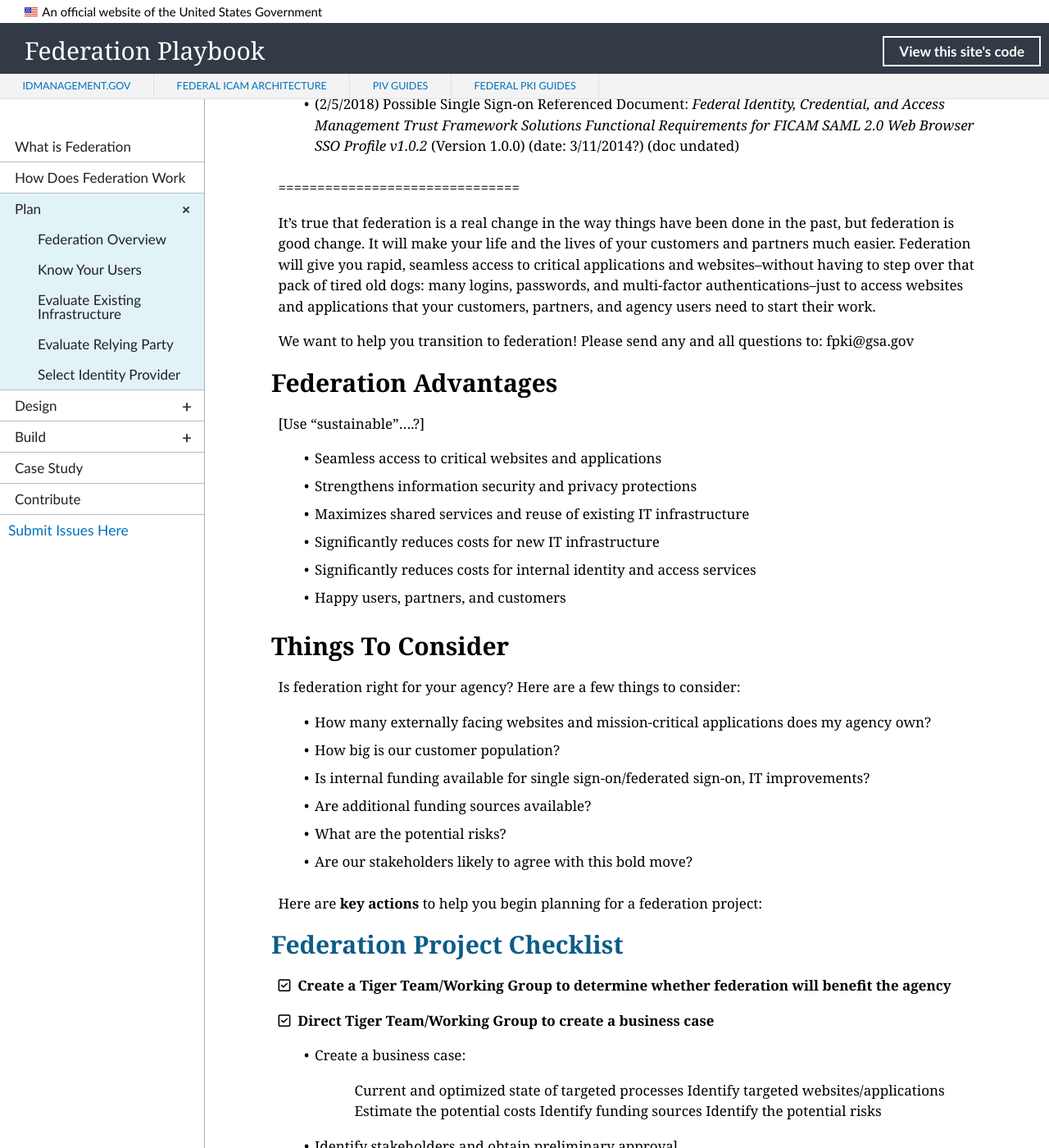
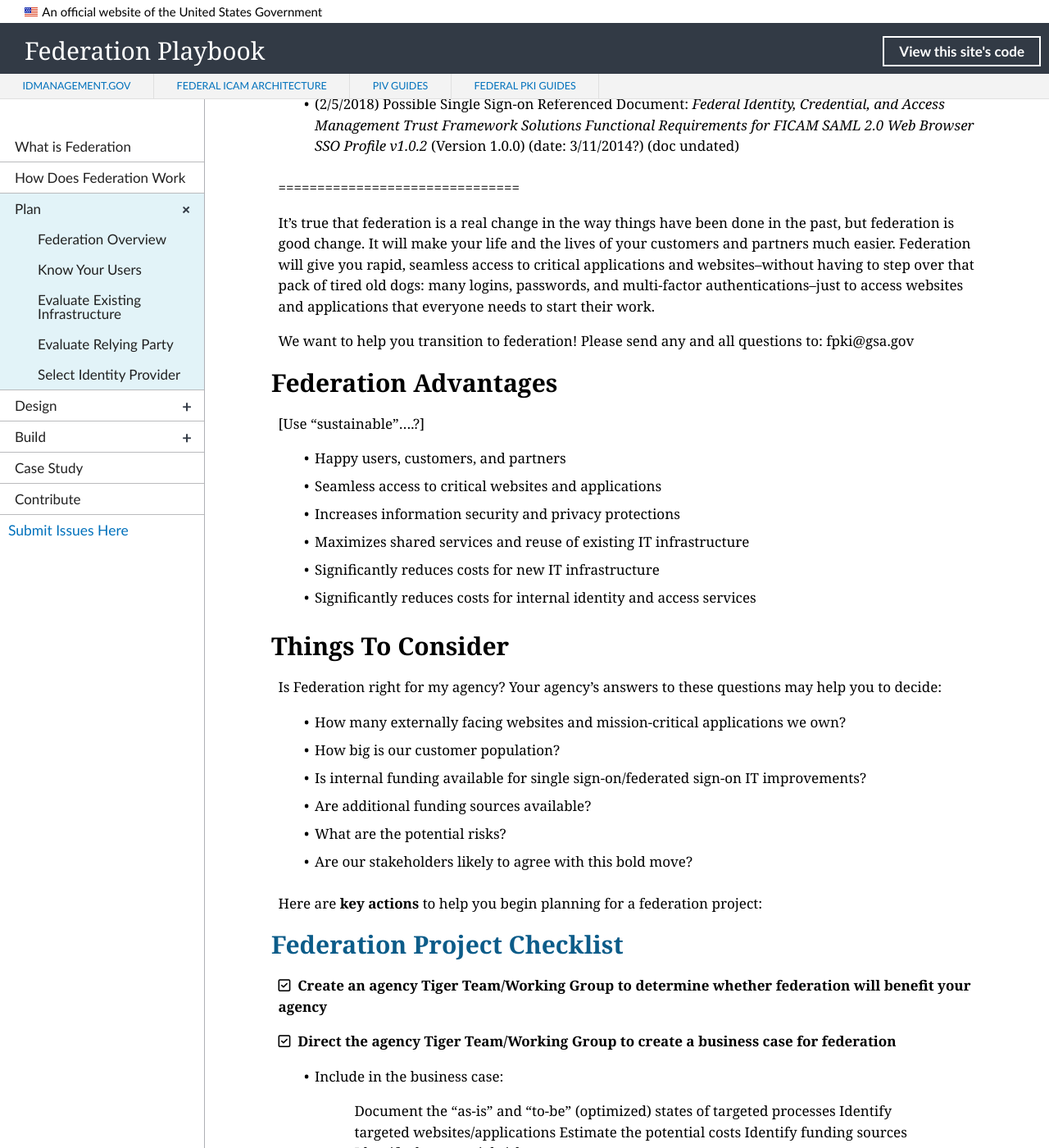
Before and after one commit to GSA/ficam-federation, a Jekyll site: the page built from _plan/00_index.md, in a window 1280 px wide and 1400 px high, scrolled down 339 px. Shown: the whole window at 82% size. Built offline with Jekyll 4.4.1, drawn with Linux system fonts in a browser that asks for light colours; nearby versions of some CDN libraries; library files that are not in the unit come from our copies; some of the changed text lies outside the part shown.

Commit message:
Update 00_index.md
Content revisions

```diff
--- a/_plan/00_index.md
+++ b/_plan/00_index.md
@@ -14,27 +14,26 @@
 
 ===============================
 
-It’s true that federation is a real change in the way things have been done in the past, but federation is good change.  It will make your life and the lives of your customers and partners much easier.  Federation will give you rapid, seamless access to critical applications and websites--without having to step over that pack of tired old dogs:  many logins, passwords, and multi-factor authentications--just to access websites and applications that your customers, partners, and agency users need to start their work.
+It’s true that federation is a real change in the way things have been done in the past, but federation is good change.  It will make your life and the lives of your customers and partners much easier.  Federation will give you rapid, seamless access to critical applications and websites--without having to step over that pack of tired old dogs:  many logins, passwords, and multi-factor authentications--just to access websites and applications that everyone needs to start their work.
 
 We want to help you transition to federation! Please send any and all questions to: fpki@gsa.gov
 
 ## Federation Advantages
 [Use "sustainable"....?]
-
+* Happy users, customers, and partners
 * Seamless access to critical websites and applications
-* Strengthens information security and privacy protections
+* Increases information security and privacy protections
 * Maximizes shared services and reuse of existing IT infrastructure
 * Significantly reduces costs for new IT infrastructure
 * Significantly reduces costs for internal identity and access services
-* Happy users, partners, and customers
 
 
 ## Things To Consider
-Is federation right for your agency?  Here are a few things to consider:
+Is Federation right for my agency? Your agency's answers to these questions may help you to decide:
 
-* How many externally facing websites and mission-critical applications does my agency own?<!--Are the agency websites always the location for accessing mission-critical systems?  Are mission-critical applications both internal and external?-->
+* How many externally facing websites and mission-critical applications we own?
 * How big is our customer population?
-* Is internal funding available for single sign-on/federated sign-on, IT improvements?
+* Is internal funding available for single sign-on/federated sign-on IT improvements?
 * Are additional funding sources available?
 * What are the potential risks?
 * Are our stakeholders likely to agree with this bold move?
@@ -43,11 +42,11 @@
 
 ## <span style="color: #0C5C89">**Federation Project Checklist**</span>
 
-<i class="fa fa-check-square-o"></i> &nbsp;**Create a Tiger Team/Working Group to determine whether federation will benefit the agency**
+<i class="fa fa-check-square-o"></i> &nbsp;**Create an agency Tiger Team/Working Group to determine whether federation will benefit your agency**
 
-<i class="fa fa-check-square-o"></i> &nbsp;**Direct Tiger Team/Working Group to create a business case**
-* Create a business case:
-> Current and optimized state of targeted processes
+<i class="fa fa-check-square-o"></i> &nbsp;**Direct the agency Tiger Team/Working Group to create a business case for federation**
+* Include in the business case:
+> Document the "as-is" and "to-be" (optimized) states of targeted processes
 > Identify targeted websites/applications
 > Estimate the potential costs
 > Identify funding sources
@@ -57,52 +56,49 @@
 
 Once you get a green light:
 
-<i class="fa fa-check-square-o"></i> &nbsp;**Identify an architecture team to propose a federation solution**
+<i class="fa fa-check-square-o"></i> &nbsp;**Identify an agency architecture team to propose a federation solution**
 * Identify architecture team members
 * Develop a proposed federation solution:
-> Count the targeted websites and mission-critical applications<br>
-> Determine what existing IT infrastructure can be reused<br>
-> Determine whether new IT needs to be added and what<br>
-> Develop a potentially viable solution<br>
+> Count the agency's targeted websites and mission-critical applications
+> Determine what existing IT infrastructure can be reused
+> Determine what new IT needs to be added
+> Develop a potentially viable solution
 
 With the proposed solution in hand:
 
-<i class="fa fa-check-square-o"></i> &nbsp;**Work with budget team to estimate total cost and calculate the ROI benefit**
+<i class="fa fa-check-square-o"></i> &nbsp;**Work with agency budget team to estimate total cost and calculate the ROI benefit**
 * Estimate application integration costs (**Note:**&nbsp;&nbsp;lower to higher application complexity will affect cost)
 * Estimate the costs to modify each application's authentication method
-* Estimate ongoing, life-cycle costs (federation broker charges, operations, maintenance)
+* Estimate ongoing, life-cycle costs (service provider/federation broker charges, operations, maintenance)<!--Explain federation broker for PM audience-->
 
 <i class="fa fa-check-square-o"></i> &nbsp;**If ROI looks promising, identify potential sources of funding**
 * Step 1
 * Step 2
-* Step 3
 
 <i class="fa fa-check-square-o"></i> &nbsp;**Obtain preliminary, key stakeholder buy-in**
 
-<i class="fa fa-check-square-o"></i> &nbsp;**Present federation solution, projected costs, ROI, and potential sources of funding to management for approval to proceed**<!--CIO/CISO/CFO approve?-->
+<i class="fa fa-check-square-o"></i> &nbsp;**Present federation solution, projected costs, ROI, and potential sources of funding to management (CIO/CISO/CFO) for approval to proceed**<!--CIO/CISO/CFO approve?-->
 
 <i class="fa fa-check-square-o"></i> &nbsp;**With agency approval, obtain final stakeholder buy-in**<!--CIO/CISO approve?-->
 
-<i class="fa fa-check-square-o"></i> &nbsp;**After stakeholders are on board, management approves the project**
-
-<i class="fa fa-check-square-o"></i> &nbsp;**Establish federation technical implementation team**
+<i class="fa fa-check-square-o"></i> &nbsp;**Establish federation project technical implementation team**
 * Identify technical implementation team members
 
-<i class="fa fa-check-square-o"></i> &nbsp;**Develop a project life-cycle schedule with milestones**
+<i class="fa fa-check-square-o"></i> &nbsp;**Develop a federation project life-cycle schedule with major milestones**
 * Develop a phased project schedule with incremental milestones, including applications integration/acquisition
 
-<i class="fa fa-check-square-o"></i> &nbsp;**Evaluate and select service providers (IdPs)**
+<i class="fa fa-check-square-o"></i> &nbsp;**Evaluate and select federation broker or service providers (IdPs)**
 <**Add link to xx document [link] for guidance on evaluating**>
 
 <i class="fa fa-check-square-o"></i> &nbsp;**Enter into Service-Level Agreements (SLAs)**
 
-<i class="fa fa-check-square-o"></i> &nbsp;**Develop project management core documents:**
+<i class="fa fa-check-square-o"></i> &nbsp;**Develop federation project management core documents:**
 * Project Management Plan (with Work Breakdown Structure and Milestones)
 * Risk Management Plan
 * Communications Plan
 
-<i class="fa fa-check-square-o"></i> &nbsp;**Reporting**
-* Project Status Reviews and Reports to agency CIO and CISO
-* Budget tracking
+<i class="fa fa-check-square-o"></i> &nbsp;**Determine required reporting and create schedule**
+* Project Status Reviews and Reports for agency CIO and CISO [part of project life-cycle schedule]
+* Budget tracking for CFO
 * FISMA reporting
 * Senior Agency Officials for Privacy (SAOP) reporting
```
